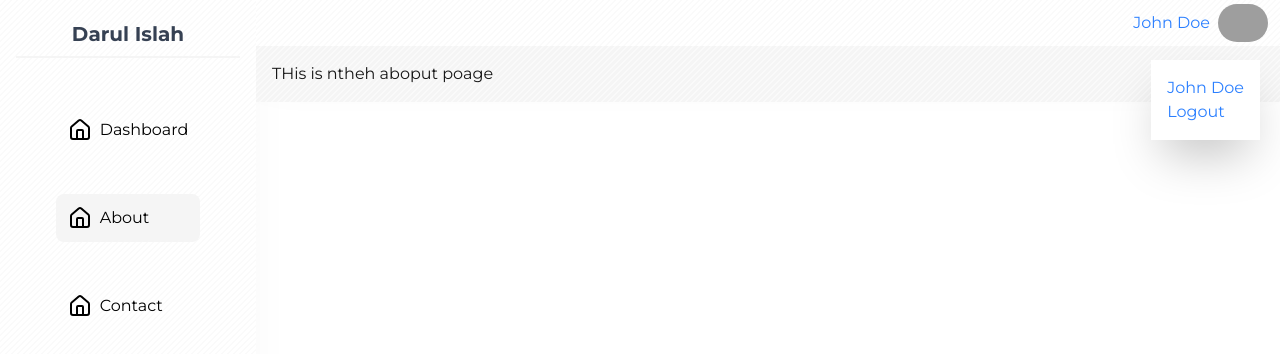
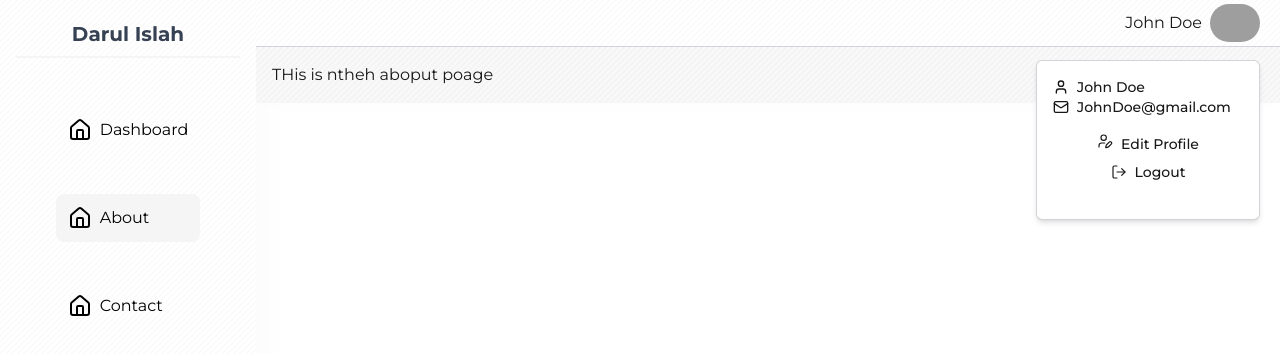
Before and after one commit to MdBillG/DIS-next, a Next.js app: page /about in a window 1280 px wide. Both pictures are taken after a click on the picture 1243 px from the left and 22 px from the top of the page. Shown: the top 354 px of the page. Built offline with nearby package versions, Linux system fonts and the light colour scheme; grey boxes are pictures that could not be loaded.

Commit message:
working on edit profile

```diff
--- a/src/app/components/Avatar.jsx
+++ b/src/app/components/Avatar.jsx
@@ -1,28 +1,53 @@
 'use client'
+import { LogOut, Mail, User, UserPen } from "lucide-react";
 import Image from "next/image";
 import { useState } from "react";
 
 const Avatar =()=>{
     const [profileDetails,setProfileDetails] = useState(false)
         const nameStaff = "John Doe";
+        const staffEmail= "JohnDoe@gmail.com"
 return (
     <div className="flex items-center gap-2">
         <div>
             <h1>{nameStaff}</h1>
         </div>
-    <Image className="rounded-full cursor-pointer"
+    <Image className="rounded-full cursor-pointer "
     onClick={()=>setProfileDetails(!profileDetails)}
 src="https://www.w3schools.com/howto/img_avatar.png"
 alt="Picture of the author"
 width={50}
 height={50}
     />
+    <div className="">
     {profileDetails && (
-        <div className="absolute top-15 right-5 bg-white p-4 shadow-2xl">
-                <h1>{nameStaff}</h1>
-                <h1>Logout</h1>
+        <div className="absolute top-15 right-5 bg-white p-4 shadow-md border-[1px] font-medium text-sm border-gray-500/30 rounded-md w-56 h-40">
+
+              <div className="flex items-center gap-2">
+              <User size={16}/>
+              <h1>{nameStaff}</h1>
+              </div>
+              <div className="flex items-center gap-2">
+              <Mail size={16} />
+              <h1>{staffEmail}</h1>
+              </div>
+
+                <div className="flex flex-col items-center gap-2 mt-4">
+                    <div className="flex items-centxer items-baseline gap-2">
+                    <UserPen size={16} strokeWidth={1.75} />
+                    <h1>Edit Profile</h1>
+                    </div>
+                    <div className="flex items-center gap-2">
+                    <LogOut size={16} strokeWidth={1.75}/>
+                    <h1>Logout</h1>
+
+                    </div>
+
+                </div>
         </div>
     )}
+    </div>
+
 
     <div>
 
--- a/src/app/components/Header.jsx
+++ b/src/app/components/Header.jsx
@@ -2,7 +2,7 @@ import Avatar from "./Avatar";
 
 export default function Header() {
     return (
-      <header className=" text-blue-500 p-1 shadow-2xl border-dotted flex justify-between"
+      <header className=" border-gray-500/30 border-b-[1px] p-1 shadow-2xl  flex justify-between  "
       style={{
         backgroundColor: "#ffffff",
         backgroundImage:
```
